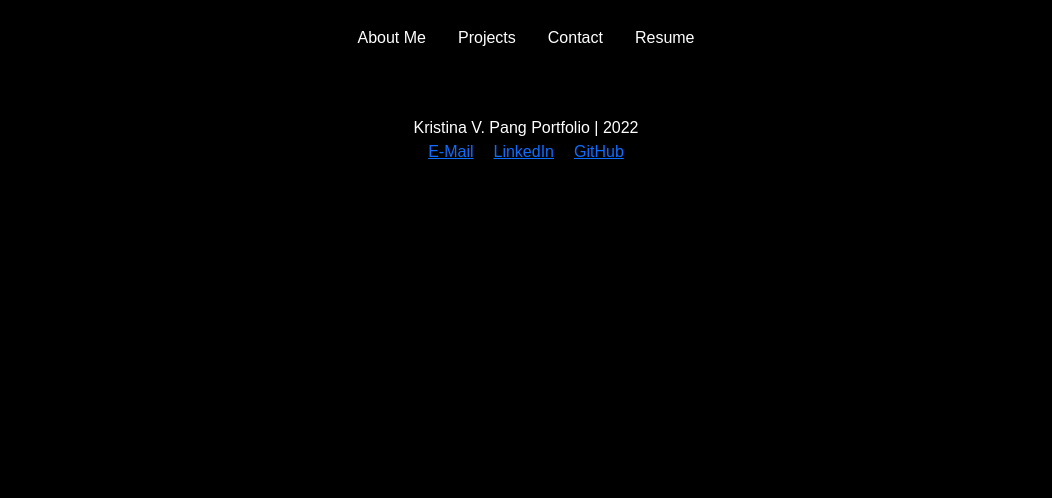
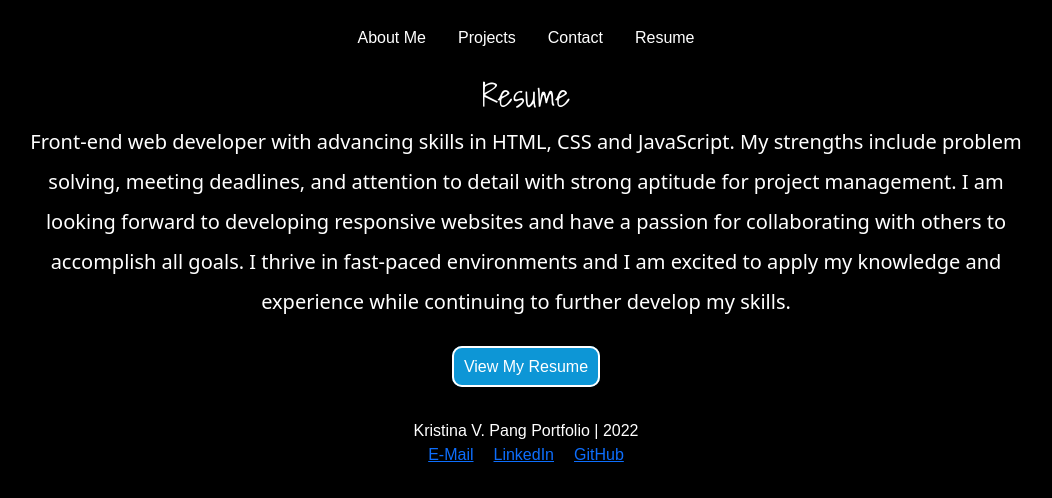
Before and after one commit to KVPang/react-portfolio, a React (Create React App) app: page /resume in a window 1280 px wide. Shown: the top 498 px of the page, without its empty margins (114-1166 px from the left). Built offline with nearby package versions, Linux system fonts and the light colour scheme; a web font is replaced by a local one.

Commit message:
resume page styling

```diff
--- a/src/App.css
+++ b/src/App.css
@@ -195,6 +195,35 @@ label {
   color: white;
 }
 
+/* RESUME */
+
+#resumeContent {
+  max-width: 80%;;
+}
+
+.resumePage h2 {
+  font-family:'Shadows Into Light', cursive;
+  color: white;
+}
+
+.resumePage p {
+  color: white;
+  display: flex;
+  flex-direction: row;
+  line-height: 2;
+  font-size: 20px;
+}
+
+.btn-resume {
+  padding: 10px;
+  margin-top: 5px;
+  background-color: rgb(13, 150, 214);
+  border-style: solid;
+  border-width: 2px;
+  border-color: white;
+  color: white;
+}
+
 /* FOOTER */
 .footer{
   max-width: 100%;
--- a/src/components/Resume.js
+++ b/src/components/Resume.js
@@ -1,11 +1,16 @@
 import React from "react";
-import { Link } from 'react-router-dom';
 
 const Resume = () => {
     return (
-        <div className="container" >
-
-</div>
+        <div className="resumePage" >
+            <h2>Resume</h2>
+            <div className="container" id="resumeContent">
+            <p> Front-end web developer with advancing skills in HTML, CSS and JavaScript. My strengths include problem solving, meeting deadlines, and attention to detail with strong aptitude for project management. I am looking forward to developing responsive websites and have a passion for collaborating with others to accomplish all goals. I thrive in fast-paced environments and I am excited to apply my knowledge and experience while continuing to further develop my skills. </p>
+            <h4></h4>
+            <p></p>
+            <h4></h4>
+        <a href="https://docs.google.com/document/d/16ixMc17ordpjh1S-fWbXzLxdjVfdbb_n1KxAWXU80PE/edit"  className="btn-resume" target="_blank" rel="noopener noreferrer">View My Resume</a>
+        </div></div>
 )
 }
 
```
